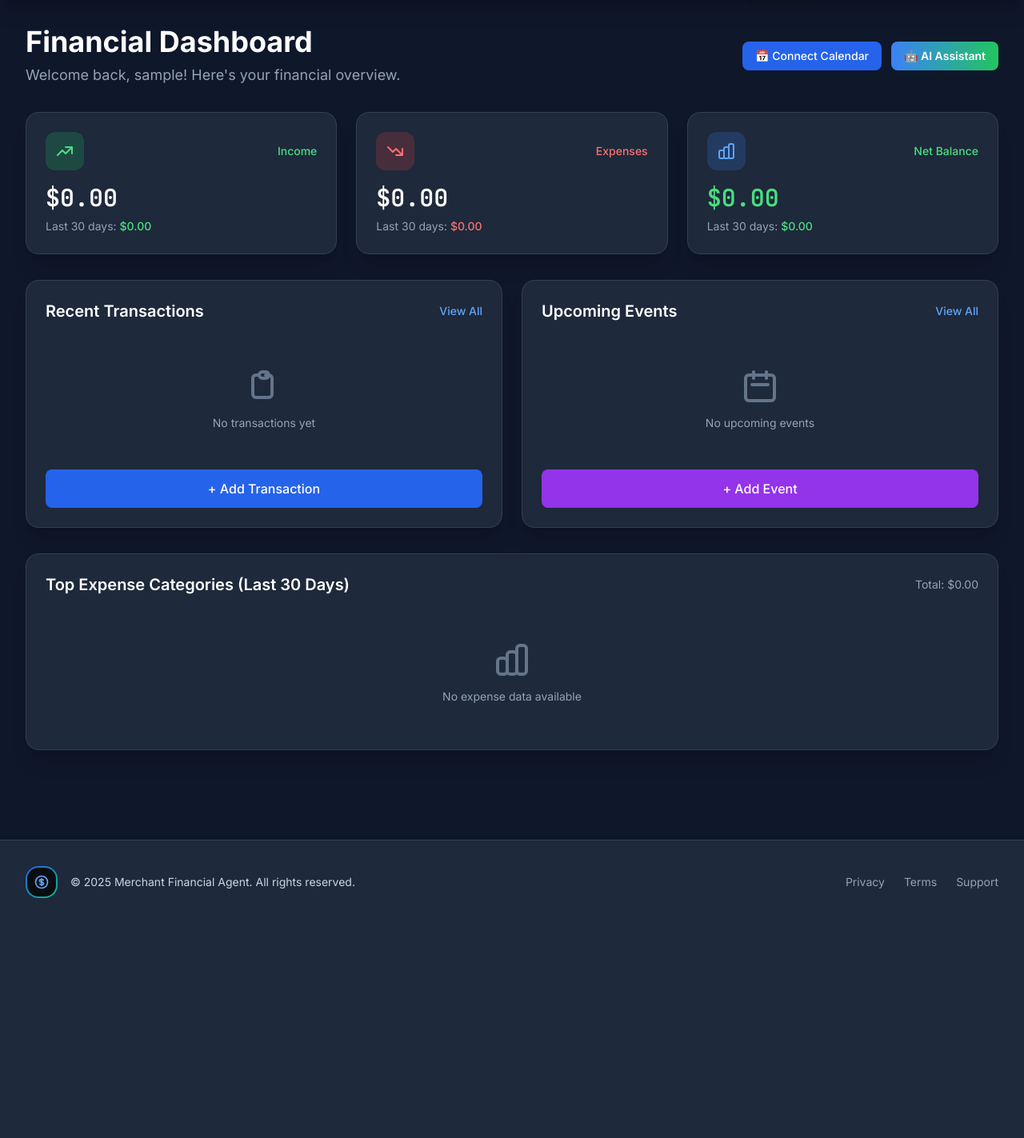
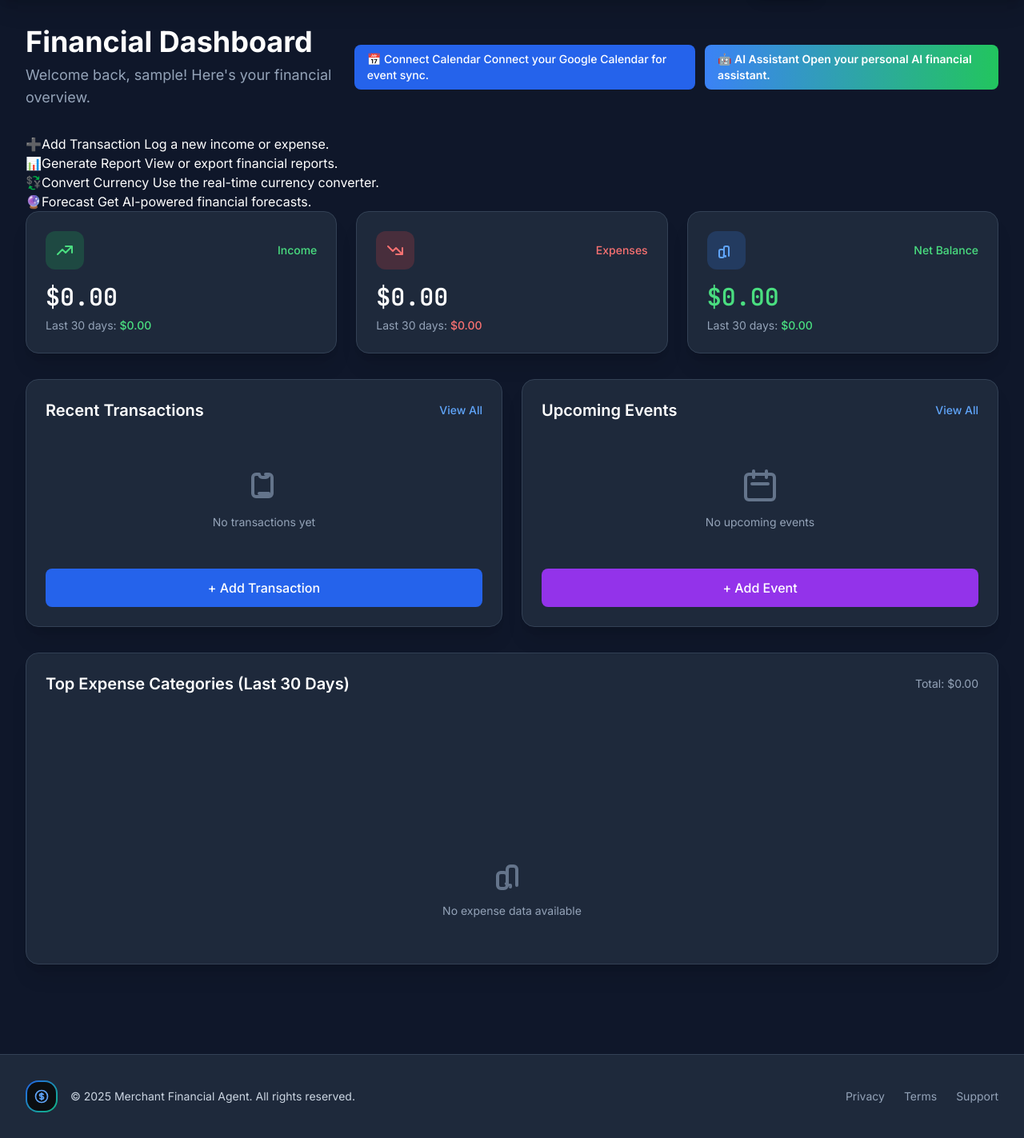
Before and after one commit to abrham17/buget_manager, a Django app: page /dashboard/ in a window 1280 px wide. Shown: the part 65-1488 px from the top of the page at 80% size. Before the commit the page ends 1188 px from the top, so only its background shows below. Run offline with Django 5.2, Linux system fonts and the light colour scheme; the visitor is signed in with stand-in values (Sample User, id 1); data comes from the database, SQL or seed files in the repository; data that the repository does not hold is empty; parts of the project's set-up code (start-up, migrations or seed data) failed here and were passed over; some libraries are stand-ins or nearby versions.

Commit message:
Update dashboard.html

```diff
--- a/ecomapp/templates/dashboard.html
+++ b/ecomapp/templates/dashboard.html
@@ -1,7 +1,64 @@
 {% extends 'base.html' %}
+
+{% block extra_css %}
+<style>
+  .quick-actions {
+      display: flex;
+      gap: 1rem;
+      flex-wrap: wrap;
+      margin-bottom: 2rem;
+  }
+  .quick-action {
+      background: linear-gradient(135deg, #10b981, #2563eb);
+      color: white;
+      border-radius: 1rem;
+      padding: 1rem 1.5rem;
+      font-weight: bold;
+      cursor: pointer;
+      font-size: 1rem;
+      transition: background 0.3s, box-shadow 0.2s;
+      box-shadow: 0 2px 8px rgba(16,185,129,0.09);
+      display: flex;
+      align-items: center;
+      gap: 0.5rem;
+      outline: none;
+  }
+  .quick-action:focus,
+  .quick-action:hover {
+      background: linear-gradient(135deg,#059669,#1d4ed8);
+      box-shadow: 0 4px 12px rgba(37,99,235,0.17);
+  }
+  .tooltip {
+    position: relative;
+    cursor: pointer;
+  }
+  .tooltip .tooltiptext {
+    visibility: hidden;
+    width: 180px;
+    background-color: #374151;
+    color: #fff;
+    text-align: center;
+    border-radius: 0.5rem;
+    padding: 0.5rem;
+    position: absolute;
+    z-index: 10;
+    bottom: 120%;
+    left: 50%;
+    margin-left: -90px;
+    opacity: 0;
+    transition: opacity 0.2s;
+    font-size: .875rem;
+  }
+  .tooltip:focus .tooltiptext, .tooltip:hover .tooltiptext {
+    visibility: visible;
+    opacity: 1;
+  }
+</style>
+{% endblock %}
 
 {% block content %}
 <div class="max-w-7xl mx-auto px-4 sm:px-6 lg:px-8 py-8">
+
     <!-- Header Section -->
     <div class="mb-8">
         <div class="flex flex-col md:flex-row justify-between items-start md:items-center">
@@ -10,13 +67,35 @@
                 <p class="text-slate-400 text-lg">Welcome back, {{ user.username }}! Here's your financial overview.</p>
             </div>
             <div class="flex space-x-3 mt-4 md:mt-0">
-                <a href="{% url 'google_calendar_auth' %}" class="bg-blue-600 hover:bg-blue-700 text-white px-4 py-2 rounded-lg text-sm font-medium transition">
+                <a href="{% url 'google_calendar_auth' %}" class="bg-blue-600 hover:bg-blue-700 text-white px-4 py-2 rounded-lg text-sm font-medium transition tooltip" tabindex="0">
                     📅 Connect Calendar
+                    <span class="tooltiptext">Connect your Google Calendar for event sync.</span>
                 </a>
-                <a href="{% url 'ai_agent' %}" class="bg-gradient-to-r from-blue-500 to-green-500 hover:from-blue-600 hover:to-green-600 text-white px-4 py-2 rounded-lg text-sm font-semibold transition">
+                <a href="{% url 'ai_agent' %}" class="bg-gradient-to-r from-blue-500 to-green-500 hover:from-blue-600 hover:to-green-600 text-white px-4 py-2 rounded-lg text-sm font-semibold transition tooltip" tabindex="0">
                     🤖 AI Assistant
+                    <span class="tooltiptext">Open your personal AI financial assistant.</span>
                 </a>
             </div>
+        </div>
+    </div>
+
+    <!-- Quick Actions -->
+    <div class="quick-actions">
+        <div class="quick-action tooltip" tabindex="0" onclick="window.location='{% url 'add_transaction' %}'">
+          <span>➕</span>Add Transaction
+          <span class="tooltiptext">Log a new income or expense.</span>
+        </div>
+        <div class="quick-action tooltip" tabindex="0" onclick="window.location='{% url 'reports' %}'">
+          <span>📊</span>Generate Report
+          <span class="tooltiptext">View or export financial reports.</span>
+        </div>
+        <div class="quick-action tooltip" tabindex="0" onclick="window.location='{% url 'currency_converter' %}'">
+          <span>💱</span>Convert Currency
+          <span class="tooltiptext">Use the real-time currency converter.</span>
+        </div>
+        <div class="quick-action tooltip" tabindex="0" onclick="window.location='{% url 'ai_agent' %}'">
+          <span>🔮</span>Forecast
+          <span class="tooltiptext">Get AI-powered financial forecasts.</span>
         </div>
     </div>
 
@@ -34,7 +113,6 @@
             <h3 class="text-3xl font-bold text-white number-display mb-2">${{ total_income }}</h3>
             <p class="text-slate-400 text-sm">Last 30 days: <span class="text-green-400 font-medium">${{ monthly_income }}</span></p>
         </div>
-
         <div class="card-hover bg-slate-800 border border-slate-700 rounded-2xl p-6 shadow-xl">
             <div class="flex items-center justify-between mb-4">
                 <div class="p-3 bg-red-500/20 rounded-xl">
@@ -47,12 +125,11 @@
             <h3 class="text-3xl font-bold text-white number-display mb-2">${{ total_expenses }}</h3>
             <p class="text-slate-400 text-sm">Last 30 days: <span class="text-red-400 font-medium">${{ monthly_expenses }}</span></p>
         </div>
-
         <div class="card-hover bg-slate-800 border border-slate-700 rounded-2xl p-6 shadow-xl">
             <div class="flex items-center justify-between mb-4">
                 <div class="p-3 bg-blue-500/20 rounded-xl">
                     <svg class="h-6 w-6 text-blue-400" fill="none" stroke="currentColor" viewBox="0 0 24 24">
-                        <path stroke-linecap="round" stroke-linejoin="round" stroke-width="2" d="M9 19v-6a2 2 0 00-2-2H5a2 2 0 00-2 2v6a2 2 0 002 2h2a2 2 0 002-2zm0 0V9a2 2 0 012-2h2a2 2 0 012 2v10m-6 0a2 2 0 002 2h2a2 2 0 002-2m0 0V5a2 2 0 012-2h2a2 2 0 012 2v14a2 2 0 01-2 2h-2a2 2 0 01-2-2z"></path>
+                        <path stroke-linecap="round" stroke-linejoin="round" stroke-width="2" d="M9 19v-6a2 2 0 00-2-2H5a2 2 0 00-2 2v6a2 2 0 002 2h2a2 2 0 002-2zm0 0V9a2 2 0 012-2h2a2 2 0 012 2v10m-4 0v1m0-1c-1.11 0-2.08-.402-2.599-1"/>
                     </svg>
                 </div>
                 <span class="{% if net_balance >= 0 %}text-green-400{% else %}text-red-400{% endif %} text-sm font-medium">Net Balance</span>
@@ -84,7 +161,7 @@
                 {% empty %}
                 <div class="text-center py-8">
                     <svg class="h-12 w-12 text-slate-500 mx-auto mb-3" fill="none" stroke="currentColor" viewBox="0 0 24 24">
-                        <path stroke-linecap="round" stroke-linejoin="round" stroke-width="2" d="M9 5H7a2 2 0 00-2 2v10a2 2 0 002 2h8a2 2 0 002-2V7a2 2 0 00-2-2h-2M9 5a2 2 0 002 2h2a2 2 0 002-2M9 5a2 2 0 012-2h2a2 2 0 012 2"></path>
+                        <path stroke-linecap="round" stroke-linejoin="round" stroke-width="2" d="M9 5H7a2 2 0 00-2 2v10a2 2 0 002 2h8a2 2 0 002-2V7a2 2 0 00-2-2h-2M9 5a2 2 0 002 2h2a2 2 0 002-2M9 17h6"></path>
                     </svg>
                     <p class="text-slate-400 text-sm">No transactions yet</p>
                 </div>
@@ -101,18 +178,16 @@
                 <h2 class="text-xl font-semibold text-white">Upcoming Events</h2>
                 <a href="{% url 'events' %}" class="text-blue-400 hover:text-blue-300 text-sm font-medium transition">View All</a>
             </div>
-
             {% if overdue_events > 0 %}
             <div class="bg-red-900/30 border border-red-500/50 text-red-300 px-4 py-3 rounded-lg mb-4">
                 <div class="flex items-center">
                     <svg class="h-5 w-5 mr-2" fill="none" stroke="currentColor" viewBox="0 0 24 24">
-                        <path stroke-linecap="round" stroke-linejoin="round" stroke-width="2" d="M12 9v2m0 4h.01m-6.938 4h13.856c1.54 0 2.502-1.667 1.732-2.5L13.732 4c-.77-.833-1.964-.833-2.732 0L3.732 16.5c-.77.833.192 2.5 1.732 2.5z"></path>
+                        <path stroke-linecap="round" stroke-linejoin="round" stroke-width="2" d="M12 9v2m0 4h.01m-6.938 4h13.856c1.54 0 2.502-1.667 1.732-2.5L13.732 4c-.77-.833-1.964-.833-2.732 0L3.34 16.5c-.77.833.192 2.5 1.732 2.5z"></path>
                     </svg>
                     <p class="text-sm font-medium">{{ overdue_events }} overdue event(s)</p>
                 </div>
             </div>
             {% endif %}
-
             <div class="space-y-4">
                 {% for event in upcoming_events %}
                 <div class="flex justify-between items-center p-3 bg-slate-700/50 rounded-lg border border-slate-600">
@@ -143,7 +218,9 @@
             <h2 class="text-xl font-semibold text-white">Top Expense Categories (Last 30 Days)</h2>
             <span class="text-slate-400 text-sm">Total: ${{ monthly_expenses }}</span>
         </div>
-        <div class="space-y-4">
+        <!-- Example for chart integration -->
+        <canvas id="expenseCategoriesChart" height="120"></canvas>
+        <div class="space-y-4 mt-6">
             {% for cat in expense_by_category %}
             <div class="group">
                 <div class="flex justify-between items-center mb-2">
@@ -158,7 +235,7 @@
             {% empty %}
             <div class="text-center py-8">
                 <svg class="h-12 w-12 text-slate-500 mx-auto mb-3" fill="none" stroke="currentColor" viewBox="0 0 24 24">
-                    <path stroke-linecap="round" stroke-linejoin="round" stroke-width="2" d="M9 19v-6a2 2 0 00-2-2H5a2 2 0 00-2 2v6a2 2 0 002 2h2a2 2 0 002-2zm0 0V9a2 2 0 012-2h2a2 2 0 012 2v10m-6 0a2 2 0 002 2h2a2 2 0 002-2m0 0V5a2 2 0 012-2h2a2 2 0 012 2v14a2 2 0 01-2 2h-2a2 2 0 01-2-2z"></path>
+                    <path stroke-linecap="round" stroke-linejoin="round" stroke-width="2" d="M9 19v-6a2 2 0 00-2-2H5a2 2 0 00-2 2v6a2 2 0 002 2h2a2 2 0 002-2zm0 0V9a2 2 0 012-2h2a2 2 0 012 2v10m-4 0v1m0-1c-1.11 0-2.08-.402-2.599-1"/>
                 </svg>
                 <p class="text-slate-400 text-sm">No expense data available</p>
             </div>
@@ -167,3 +244,39 @@
     </div>
 </div>
 {% endblock %}
+
+{% block extra_js %}
+<!-- Example Chart.js setup, needs data from Django context -->
+<script src="https://cdn.jsdelivr.net/npm/chart.js"></script>
+<script>
+document.addEventListener('DOMContentLoaded', function() {
+    {% if expense_by_category %}
+    var ctx = document.getElementById('expenseCategoriesChart').getContext('2d');
+    var data = {
+        labels: [{% for cat in expense_by_category %}"{{ cat.category__name|default:"Uncategorized" }}"{% if not forloop.last %}, {% endif %}{% endfor %}],
+        datasets: [{
+            data: [{% for cat in expense_by_category %}{{ cat.total }}{% if not forloop.last %}, {% endif %}{% endfor %}],
+            backgroundColor: [
+                '#38bdf8', '#06b6d4', '#a21caf', '#eab308', '#f59e42', '#ef4444', '#10b981', '#f472b6'
+            ],
+            hoverOffset: 8
+        }]
+    };
+    var chart = new Chart(ctx, {
+        type: 'pie',
+        data: data,
+        options: {
+            plugins: {
+                legend: {
+                    labels: {
+                        color: "#fff",
+                        font: { size: 14 }
+                    }
+                }
+            }
+        }
+    });
+    {% endif %}
+});
+</script>
+{% endblock %}
```
